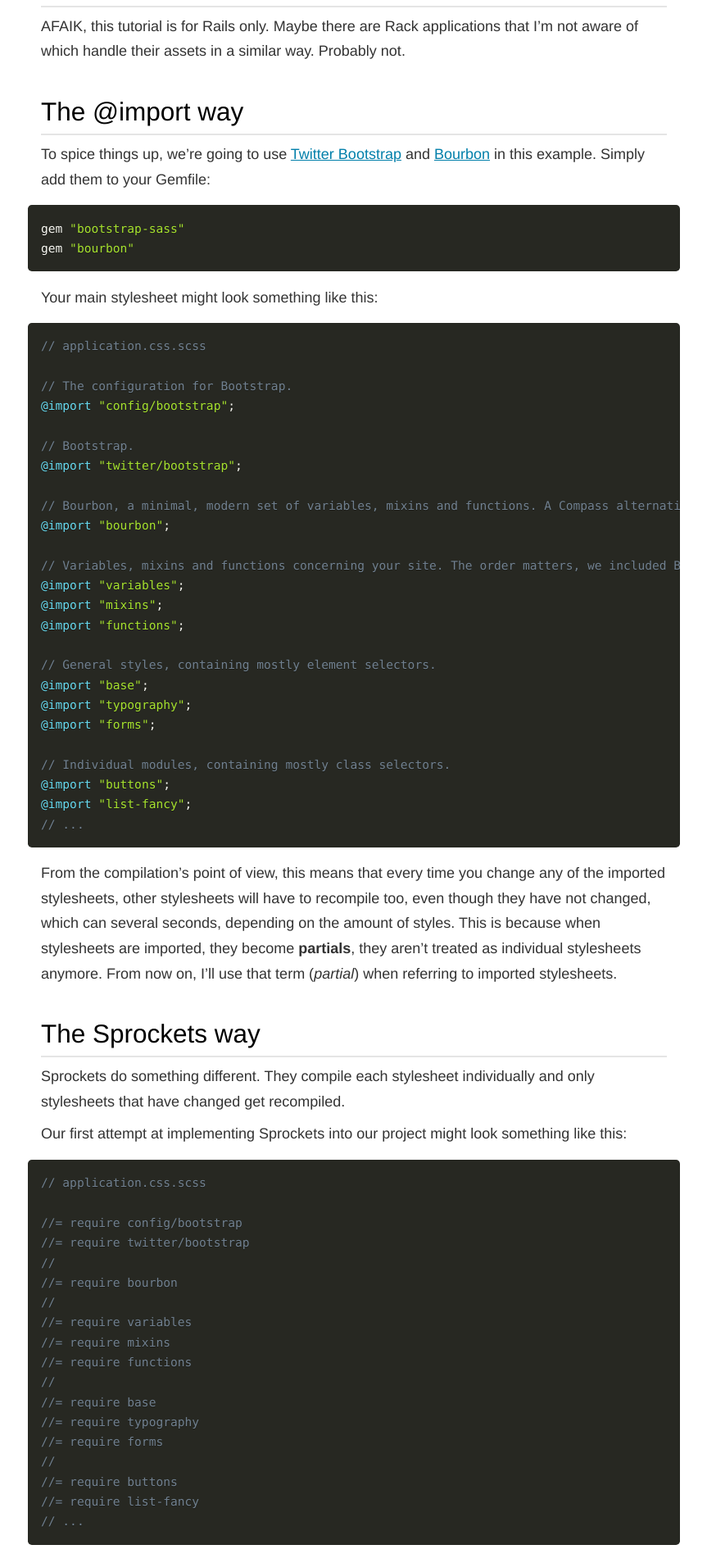
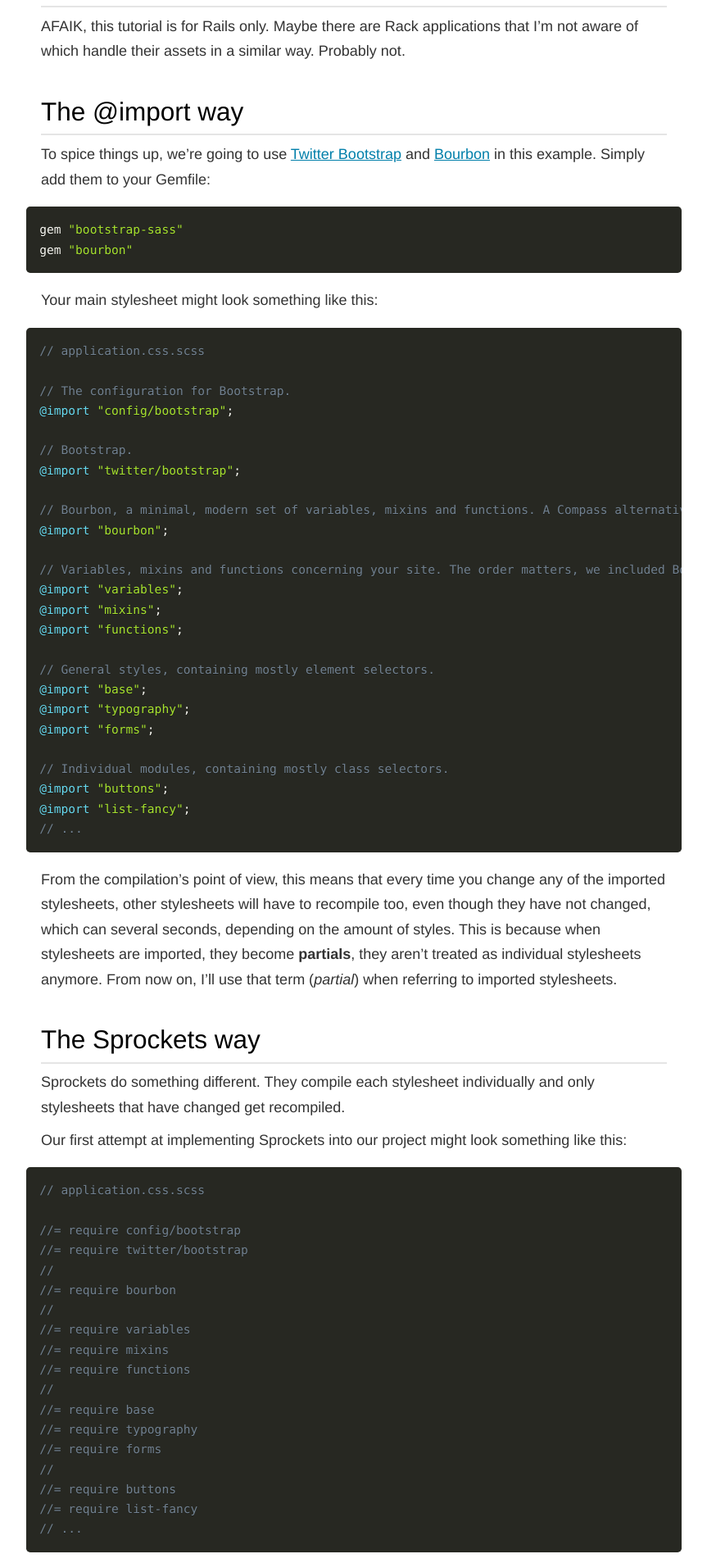
Before and after one commit to silvenon/silvenon.com, a Jekyll site: the page built from _posts/2013-07-21-speedy-sass-with-import-and-sprockets.md, in a window 1280 px wide. Shown: the part 566-2473 px from the top of the page at 82% size, without its empty margins (208-1071 px from the left). Built offline with Jekyll 4.4.1, drawn with Linux system fonts in a browser that asks for light colours; a script that is not in the unit is left out; comment, search, counter and statistics services are not loaded.

Commit message:
Fix code blocks on mobile

```diff
--- a/_sass/_code.scss
+++ b/_sass/_code.scss
@@ -1,6 +1,6 @@
 pre {
-  margin: 1em -1em !important;
-  padding: 1em;
+  margin: 1rem -1rem !important;
+  padding: 1rem;
   border-radius: 0.3em;
   overflow: auto;
   -webkit-overflow-scrolling: touch;
@@ -10,7 +10,7 @@
   color: #f8f8f2;
 
   @media (max-width: 800px) {
-    border-radius: 0;
+    border-radius: 0 !important;
   }
 }
 
```
